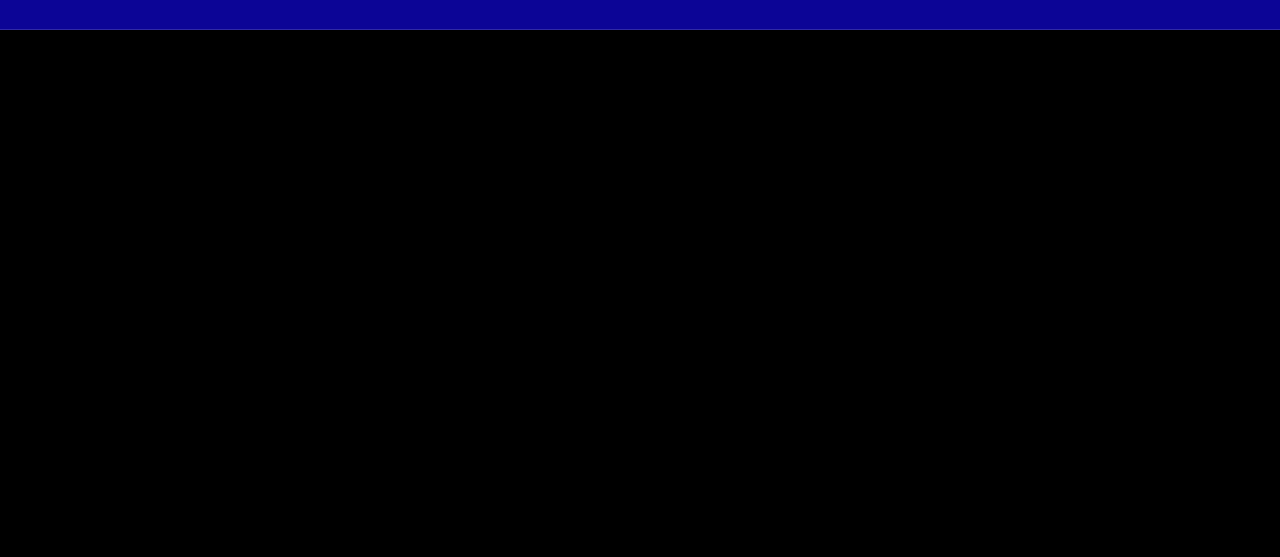
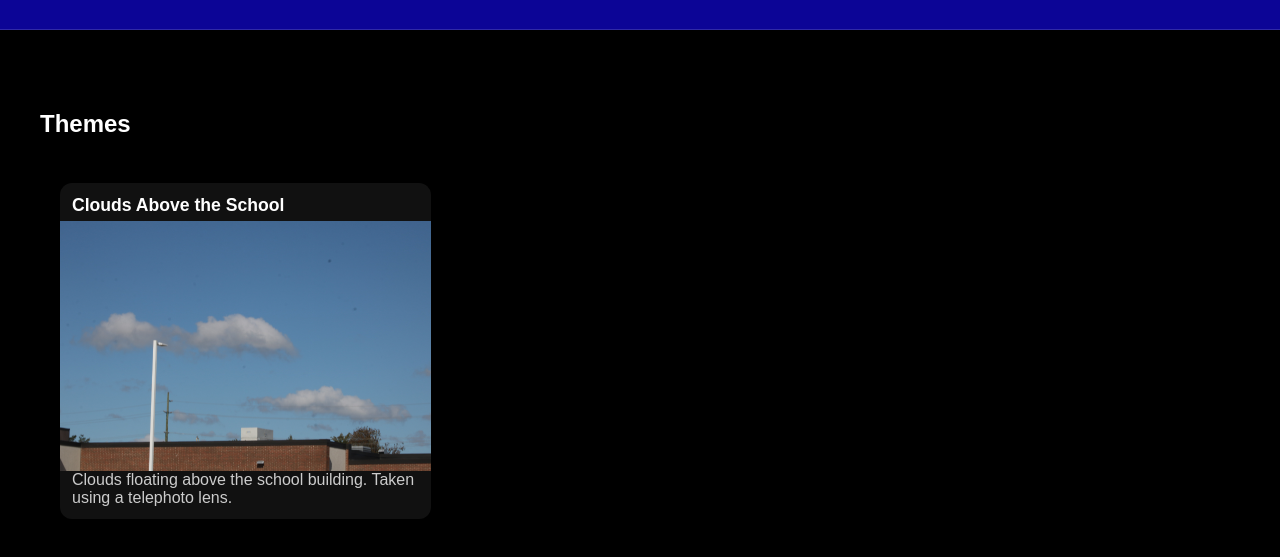
Before and after one commit to NCO0602/nicholassphotographyportfolio, a plain HTML site: page themes.html in a window 1280 px wide. Shown: the part 63-620 px from the top of the page. Drawn offline with Linux system fonts and the light colour scheme.

Commit message:
Update themes.html

```diff
--- a/themes.html
+++ b/themes.html
@@ -18,3 +18,20 @@
         </nav>
     </div>
 </header>
+<section id="gallery" class="container gallery">
+
+    <h2>Themes</h2>
+
+   <div class="gallery-grid">
+
+    <div class="photo-card">
+        <h3>Clouds Above the School</h3>
+        <img src="images/building_clouds.JPG" alt="Clouds">
+        <div class="caption">
+            Clouds floating above the school building. Taken using a telephoto lens.
+        </div>
+    </div>
+
+</div>
+
+</section>
```
